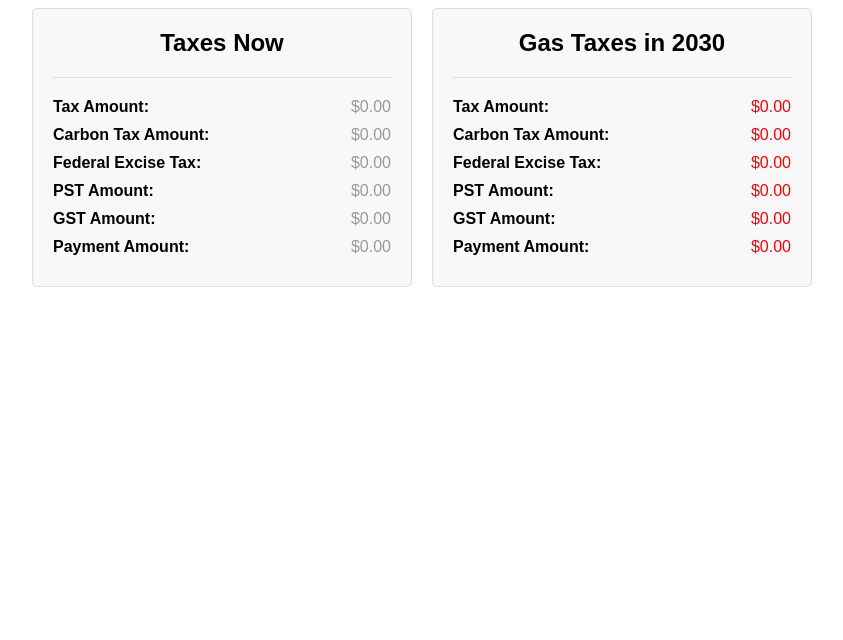
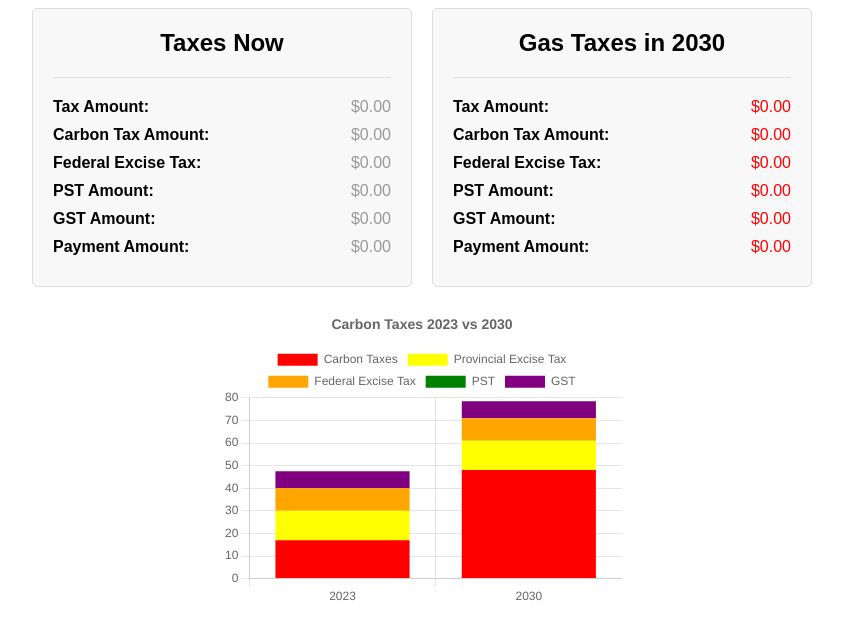
Before and after one commit to JakeAK3412/JakeAK3412.github.io, a plain HTML site: page result.html in a window 1280 px wide. Shown: the whole page, without its empty margins (218-1061 px from the left). Drawn offline with nearby package versions, Linux system fonts and the light colour scheme.

Commit message:
prototype with the graph too, no base gas price amount

```diff
--- a/result.html
+++ b/result.html
@@ -65,7 +65,14 @@
     .receipt-red {
       color: #f00;
     }
+
+    .chart-container {
+      width: 400px;
+      height: 300px;
+      margin: 20px auto;
+    }
   </style>
+  <script src="https://cdn.jsdelivr.net/npm/chart.js"></script>
 </head>
 <body>
   <div class="receipt-wrapper">
@@ -130,5 +137,67 @@
       </div>
     </div>
   </div>
+  <div class="chart-container">
+    <canvas id="taxChart"></canvas>
+  </div>
+
+  <script>
+
+    chart = new Chart(document.getElementById('taxChart').getContext('2d'), {
+        type: 'bar',
+        data: {
+            labels: ["2023", "2030"],
+            datasets: [
+                {
+                    label: 'Carbon Taxes',
+                    data: [17, 48],
+                    backgroundColor: 'red',
+                },
+                {
+                    label: 'Provincial Excise Tax',
+                    data: [13, 13],
+                    backgroundColor: 'yellow',
+                },
+                {
+                    label: 'Federal Excise Tax',
+                    data: [10, 10],
+                    backgroundColor: 'orange',
+                },
+                {
+                    label: 'PST',
+                    data: [0, 0],
+                    backgroundColor: 'green',
+                },
+                {
+                    label: 'GST',
+                    data: [7.5, 7.5],
+                    backgroundColor: 'purple',
+                }
+            ]
+        },
+        options: {
+            plugins: {
+                title: {
+                    display: true,
+                    text: 'Carbon Taxes 2023 vs 2030',
+                    font: {
+                        size: 14
+                    }
+                },
+            },
+            responsive: true,
+            maintainAspectRatio: false,
+            scales: {
+                x: {
+                    stacked: true,
+                },
+                y: {
+                    stacked: true
+                }
+            }
+        }
+    });
+    </script>
+
 </body>
 </html>
```
